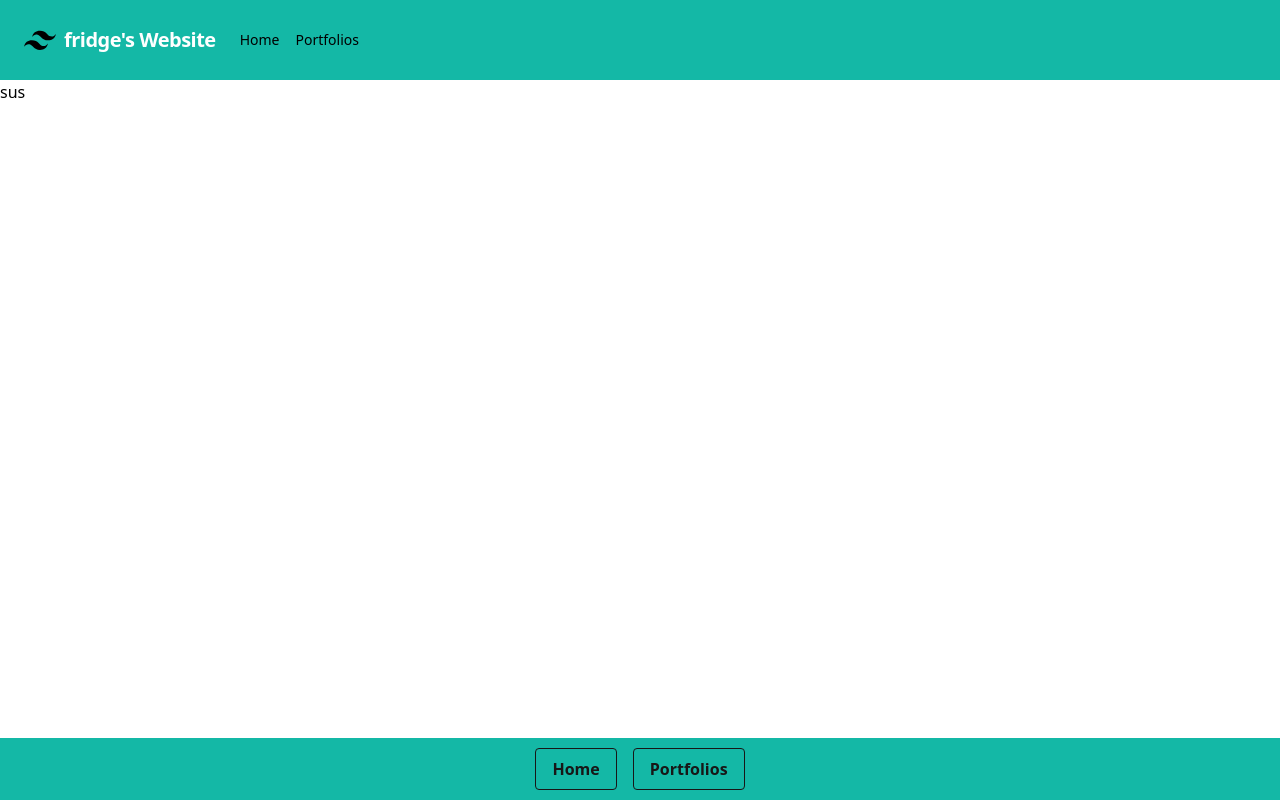
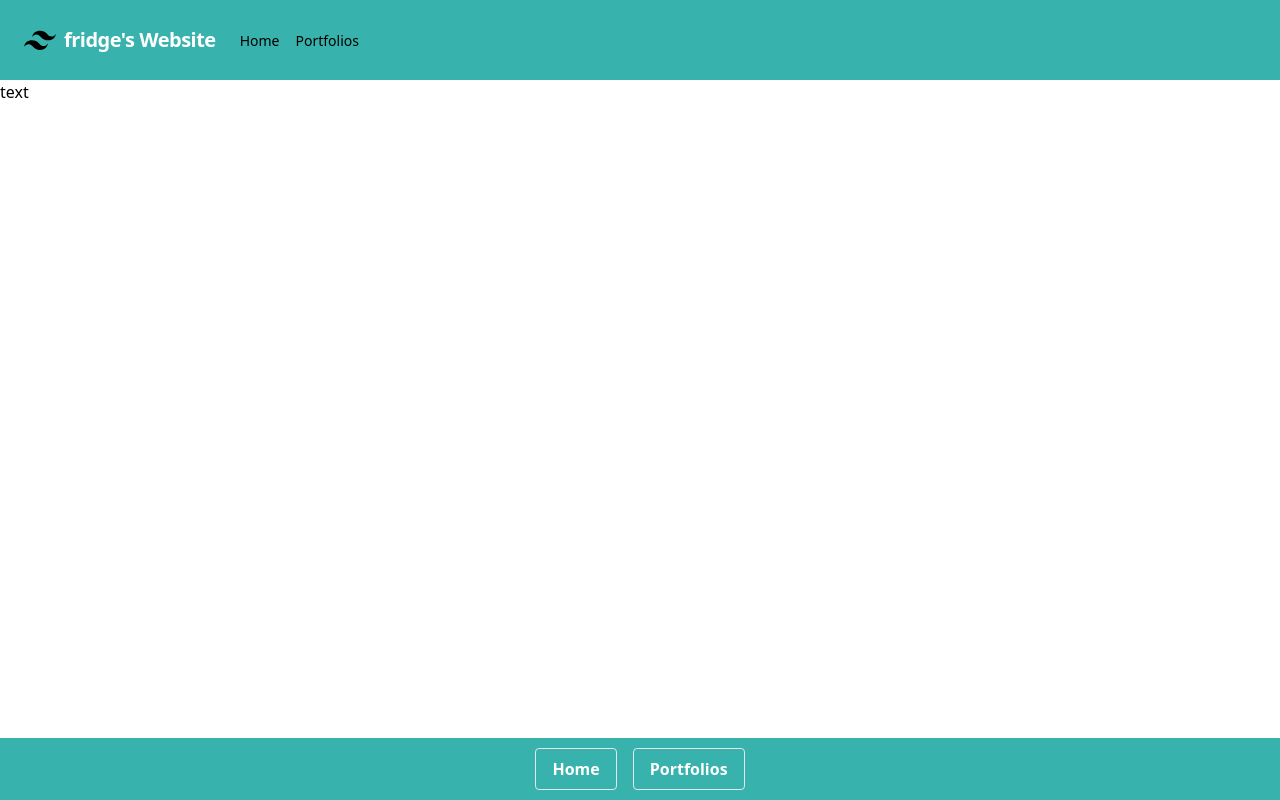
Before and after one commit to Schugggi/React-Website, a React (Create React App) app: page / in a window 1280 px wide. Built offline with nearby package versions, Linux system fonts and the light colour scheme.

Commit message:
code cleaning

```diff
--- a/package.json
+++ b/package.json
@@ -41,6 +41,6 @@
   "devDependencies": {
     "autoprefixer": "^10.4.11",
     "postcss": "^8.4.16",
-    "tailwindcss": "^3.1.8"
+    "tailwindcss": "^1.9.6"
   }
 }
--- a/src/Home.js
+++ b/src/Home.js
@@ -3,7 +3,7 @@ import React from 'react'
 export const Home = () => {
     return(
         <div>
-            sus
+            text
         </div>
     )
 }
```
Also changed, not shown: src/App.js (+0 -17 lines), 1 other file (tests, documents, lock files or other folders).
